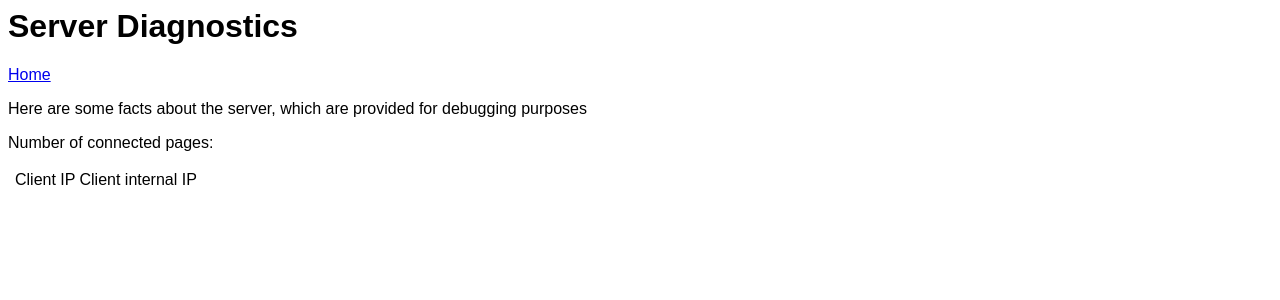
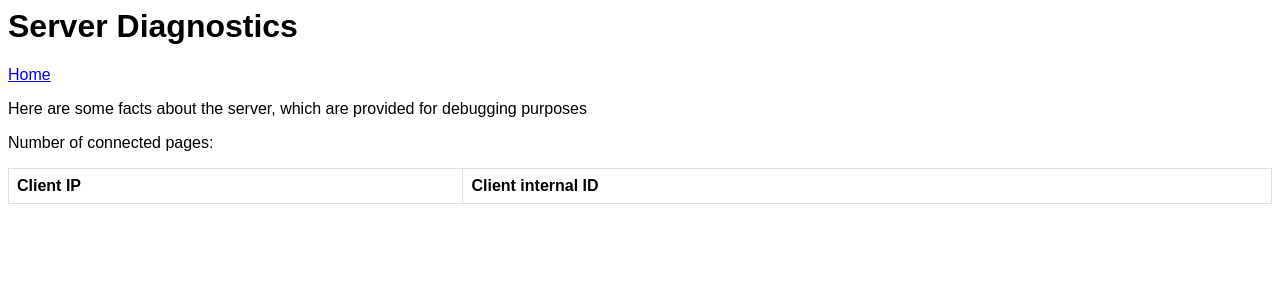
Before and after one commit to JackDinsmore/flask-cms-services, a Flask app: template simple/templates/status.html in a window 1280 px wide. Shown: the top 300 px of the page. Run offline with Flask 2, Linux system fonts and the light colour scheme; the template is opened without the code that fills it, so the values that code supplies are empty.

Commit message:
Final commit

```diff
--- a/simple/app.py
+++ b/simple/app.py
@@ -49,12 +49,15 @@ def home():
 
 @app.route('/status', methods=['GET'])
 def status():
-    return render_template('status.html', page_mag=len(pages), client_ids=client_ids.items(), client_num=len(client_ids))
+    items = list(client_ids.items())
+    print(items[0][0])
+    return render_template('status.html', page_mag=len(pages), client_ids=list(client_ids.items()), client_num=len(client_ids))
 
 
 @app.route('/', methods=['POST'])
 def receive():
     global pkg_data, client_ids
+    print(request.user_agent)
     if 'id' in request.form:
         # Get status
         pass
--- a/simple/client.py
+++ b/simple/client.py
@@ -68,4 +68,4 @@ while input() == '':
     # the index of the largest value in the list will give the most likely
     # answer.
     answer_list=list(answer[0])
-    print("Prediction: answer_list.index(max(answer_list)))")
+    print("Prediction:", answer_list.index(max(answer_list)))
--- a/simple/procedure.txt
+++ b/simple/procedure.txt
@@ -1,5 +1,5 @@
 Push this folder to a container using
-	gcloud builds submit --tag grc.io/harrisgroup-223921/<<<NAME>>> .
+	gcloud builds submit --tag gcr.io/harrisgroup-223921/<<<NAME>>> .
 
 Create a cluster and name it whatever you want
 
--- a/simple/templates/status.html
+++ b/simple/templates/status.html
@@ -4,6 +4,20 @@
 <style>
 body {
   font-family:Arial, sans-serif;
+}
+table {
+  border-collapse: collapse;
+  width: 100%;
+}
+
+td, th {
+  border: 1px solid #dddddd;
+  text-align: left;
+  padding: 8px;
+}
+
+tr:nth-child(even) {
+  background-color: #dddddd;
 }
 </style>
 </head>
@@ -14,10 +28,10 @@ body {
 <p>Here are some facts about the server, which are provided for debugging purposes</p>
 <p>Number of connected pages: <bf>{{ page_mag }}</bf></p>
 <table>
-  <th>
-    <td>Client IP</td>
-    <td>Client internal IP</td>
-  </th>
+  <tr>
+    <th>Client IP</th>
+    <th>Client internal ID</th>
+  </tr>
   {% for i in range(client_num) %}
     <tr>
       <td>{{ client_ids[i][0] }}</td>
--- a/simple/to do.txt
+++ b/simple/to do.txt
@@ -3,9 +3,9 @@ To do friday, 7/19/19
 Make it so you can quit and get the info back
 	Submit information back to the client as a dict, not a string. Or as a csv?
 
+Client ids for each process on one ip
+
 GRCP
-
-Test for multiple random images
 
 Volume testing
 
```
